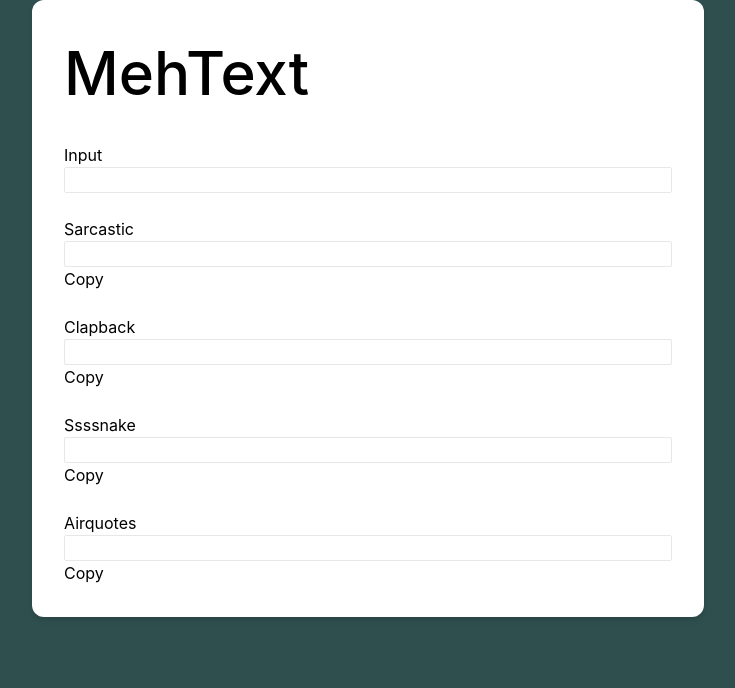
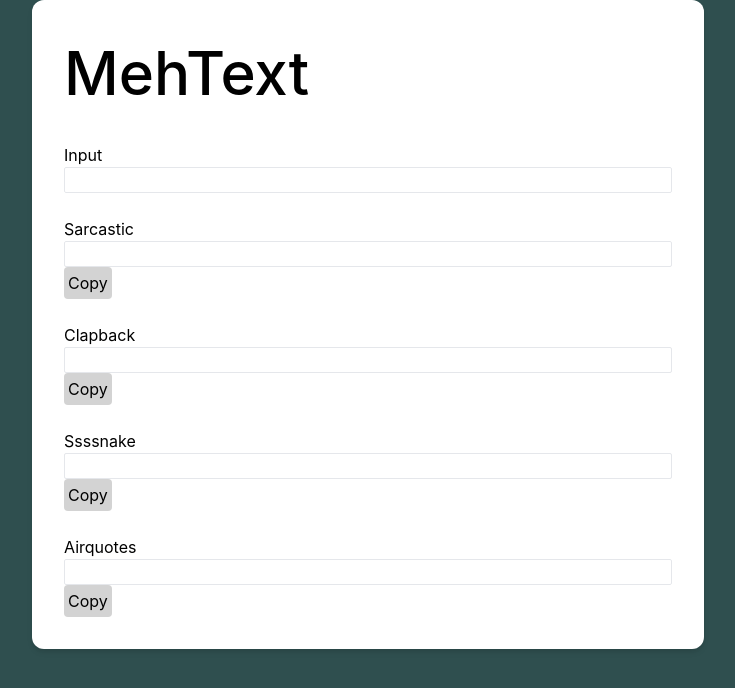
Before and after one commit to vancetran/mehtext, a React (Create React App) app: page / in a window 1280 px wide. Shown: the top 688 px of the page, without its empty margins (272-1007 px from the left). Built offline with nearby package versions, Linux system fonts and the light colour scheme.

Commit message:
mess around with tailwind

```diff
--- a/src/index.css
+++ b/src/index.css
@@ -1,6 +1,15 @@
 @tailwind base;
 @tailwind components;
 @tailwind utilities;
+
+@layer base {
+  button {
+    /* @apply text-2xl; */
+    background: lightgrey;
+    border-radius: 4px;
+    padding: 4px;
+  }
+}
 
 body {
   margin: 0;
```
Also changed, not shown: 1 other file (tests, documents, lock files or other folders).
